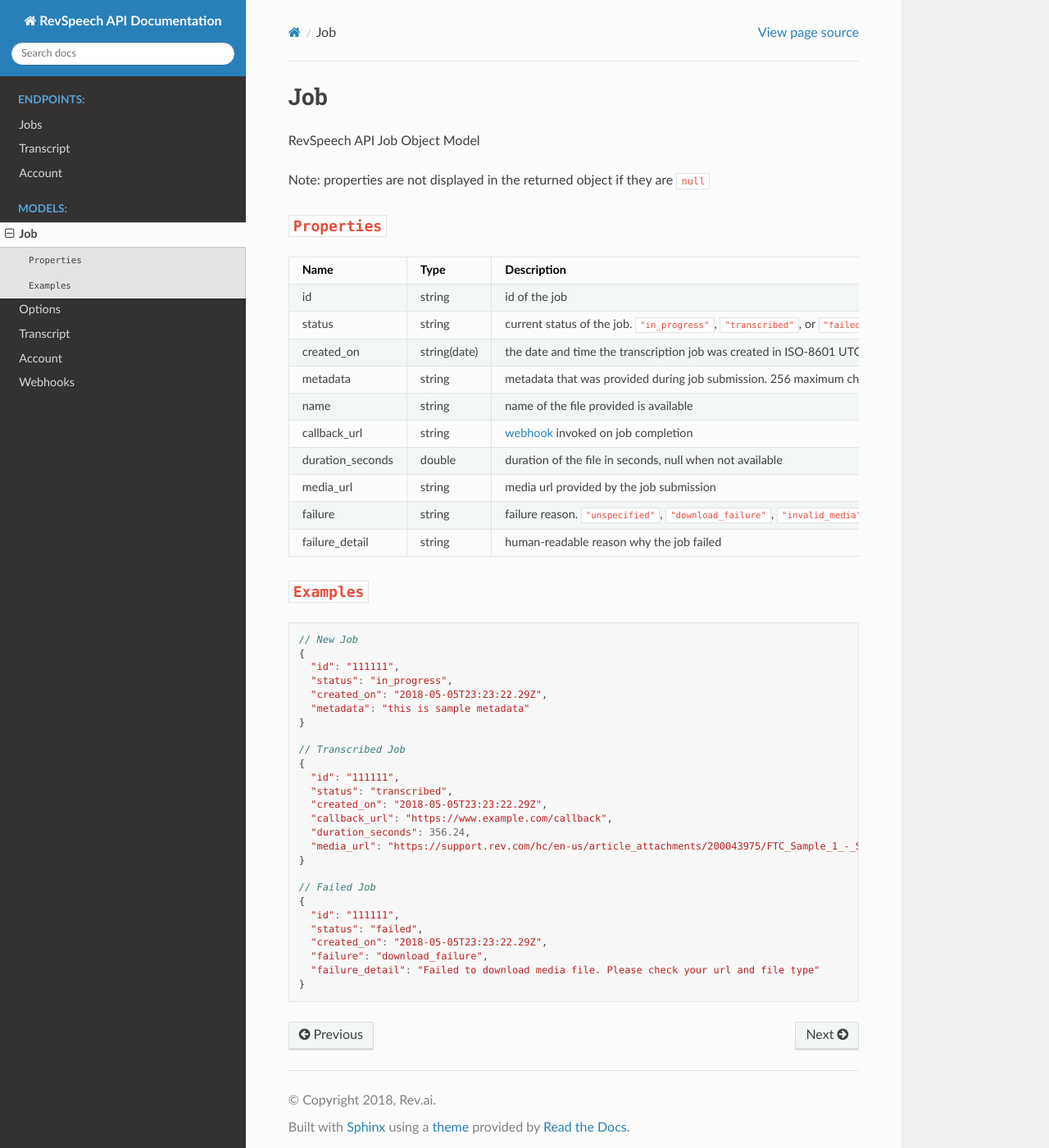
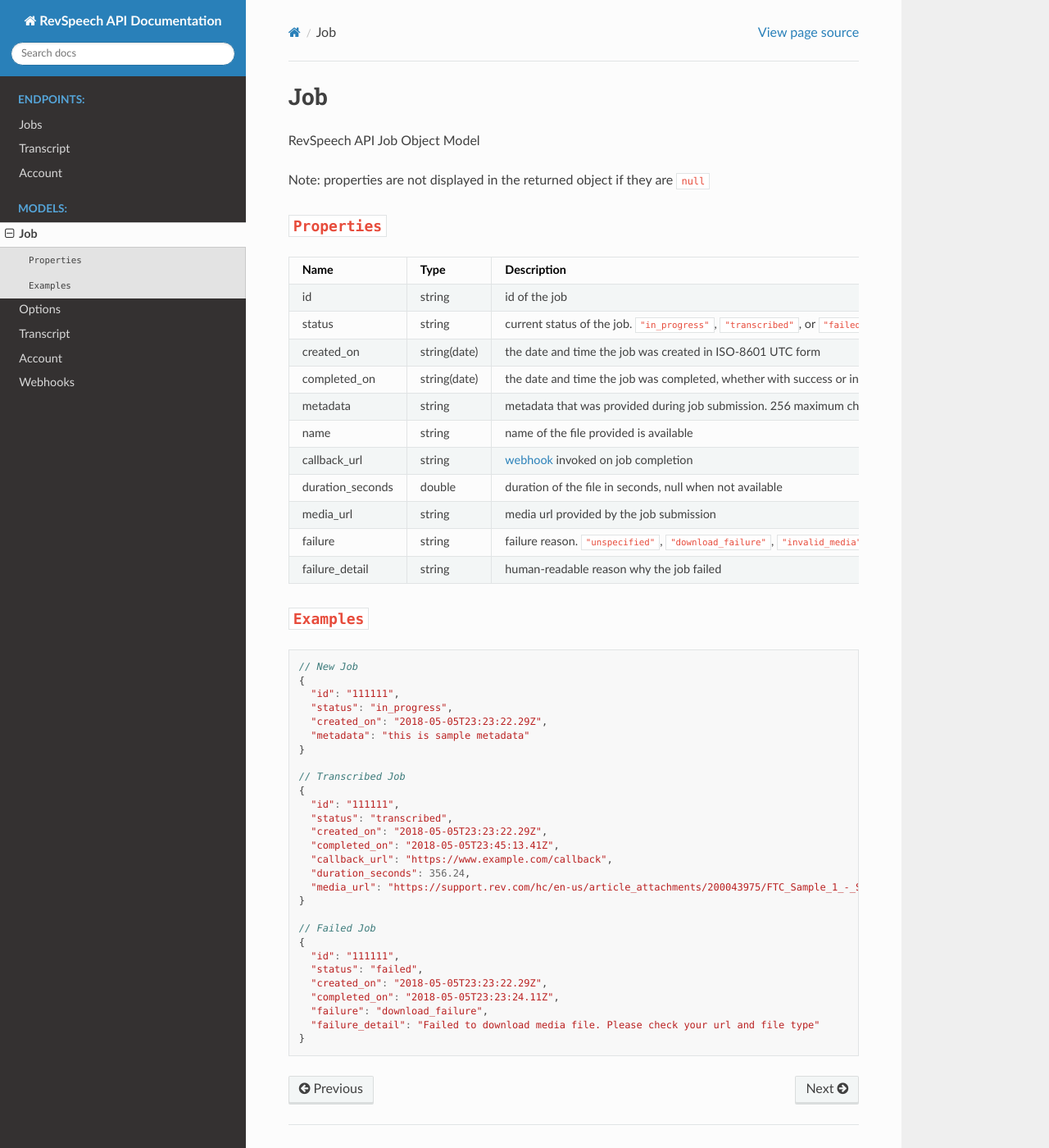
Before and after one commit to revdotcom/revspeech-api-docs, a Sphinx documentation site: the page built from source/models/job.rst, in a window 1280 px wide and 1400 px high. Shown: the whole window at 82% size. Built offline with Sphinx 7.4.7 and the Read the Docs theme 2.0.0, drawn with Linux system fonts in a browser that asks for light colours.

Commit message:
FOX-24086: Add completed_on to Job model (#6)

```diff
--- a/source/models/job.rst
+++ b/source/models/job.rst
@@ -18,7 +18,9 @@
 ---------------------- ---------------- ----------------------------------------------------------------------------------------------
 status                 string           current status of the job. ``"in_progress"``, ``"transcribed"``, or ``"failed"``
 ---------------------- ---------------- ----------------------------------------------------------------------------------------------
-created_on             string(date)     the date and time the transcription job was created in ISO-8601 UTC form
+created_on             string(date)     the date and time the job was created in ISO-8601 UTC form
+---------------------- ---------------- ----------------------------------------------------------------------------------------------
+completed_on           string(date)     the date and time the job was completed, whether with success or in failure, in ISO-8601 UTC form
 ---------------------- ---------------- ----------------------------------------------------------------------------------------------
 metadata               string           metadata that was provided during job submission. 256 maximum char limit
 ---------------------- ---------------- ----------------------------------------------------------------------------------------------
@@ -53,6 +55,7 @@
       "id": "111111",
       "status": "transcribed",
       "created_on": "2018-05-05T23:23:22.29Z",
+      "completed_on": "2018-05-05T23:45:13.41Z",
       "callback_url": "https://www.example.com/callback",
       "duration_seconds": 356.24,
       "media_url": "https://support.rev.com/hc/en-us/article_attachments/200043975/FTC_Sample_1_-_Single.mp3"
@@ -63,6 +66,7 @@
       "id": "111111",
       "status": "failed",
       "created_on": "2018-05-05T23:23:22.29Z",
+      "completed_on": "2018-05-05T23:23:24.11Z",
       "failure": "download_failure",
       "failure_detail": "Failed to download media file. Please check your url and file type"
     }
```
Also changed, not shown: source/endpoints/jobs.rst (+4 -3 lines).
